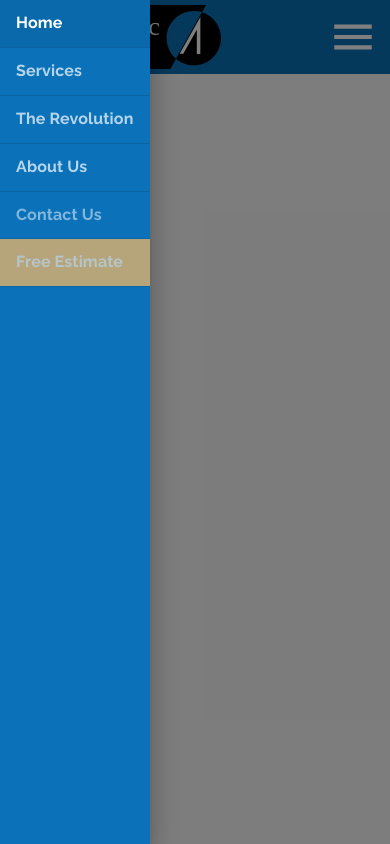
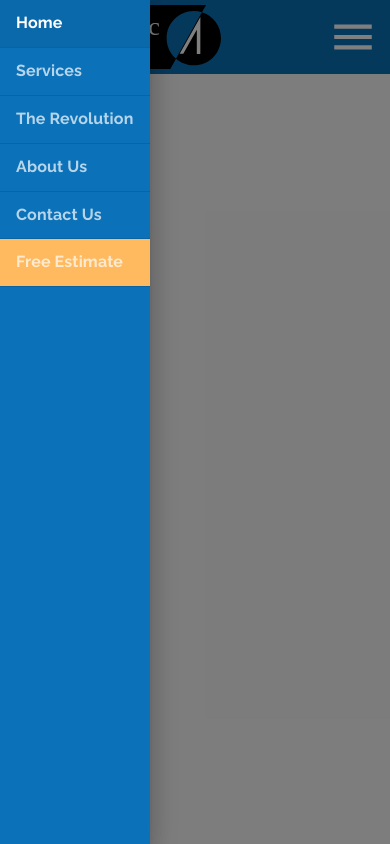
Before and after one commit to ajaykumar-bg/react-material-ui-udemy, a React (Create React App) app: page / in a window 390 px wide. Both pictures are taken after a click on the button 353 px from the left and 37 px from the top of the page. Built offline with nearby package versions, Linux system fonts and the light colour scheme.

Commit message:
Fix for contact us UI

```diff
--- a/src/components/ui/Header.js
+++ b/src/components/ui/Header.js
@@ -382,7 +382,6 @@ function Header(props) {
 						</ListItemText>
 					</ListItem>
 					<ListItem
-						className={classes.drawerItem}
 						onClick={() => {
 							setDrawerOpen(false);
 							setCurrentTab(4);
@@ -405,7 +404,7 @@ function Header(props) {
 						</ListItemText>
 					</ListItem>
 					<ListItem
-						className={[classes.drawerItem, classes.drawerItemEstimate]}
+						className={[classes.drawerItemEstimate]}
 						onClick={() => {
 							setDrawerOpen(false);
 						}}
```
